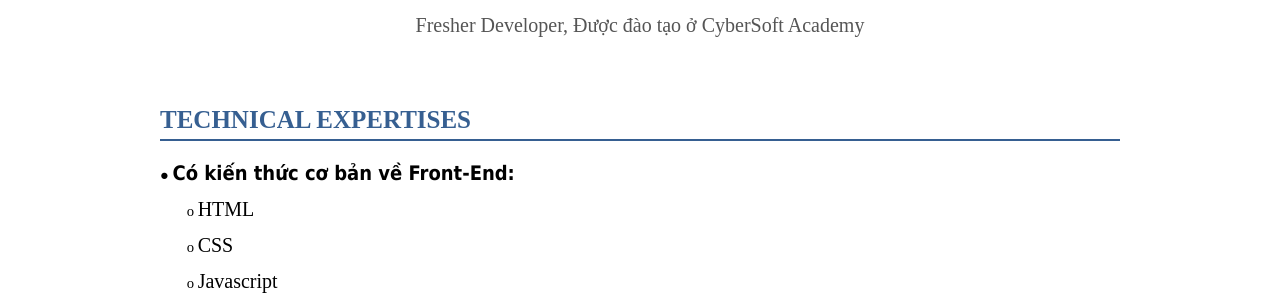
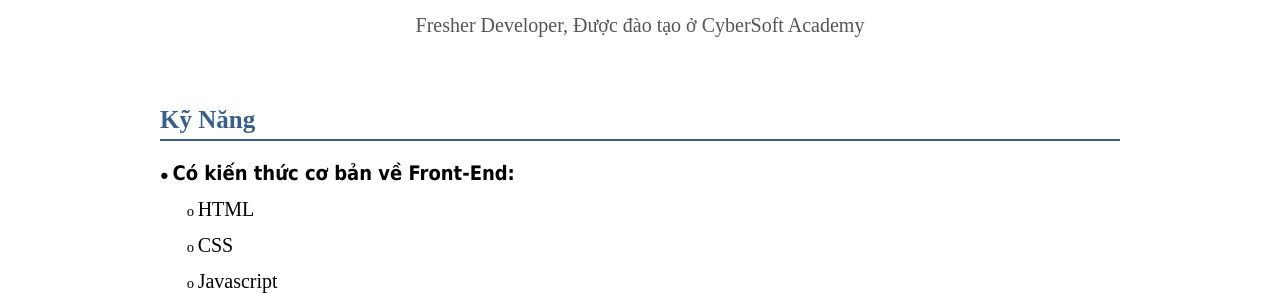
Before and after one commit to vanlam2001/cv, a Jekyll site: the page built from index.html, in a window 1280 px wide. Shown: the part 1047-1347 px from the top of the page. Built offline with Jekyll 4.4.1, drawn with Linux system fonts in a browser that asks for light colours; some web fonts are replaced.

Commit message:
Update about.html

```diff
--- a/_includes/about.html
+++ b/_includes/about.html
@@ -4,7 +4,7 @@
     <p>{{ site.user_description }}</p>
 </div>
 <div id="contents">
-    <h1 class="c29"><span class="c19 c38" style="font-size: 25px;">TECHNICAL EXPERTISES</span></h1>
+    <h1 class="c29"><span class="c19 c38" style="font-size: 25px;">Kỹ Năng</span></h1>
     <ul class="c6 lst-kix_list_4-0">
         <li class="c12"><span class="c9" style="font-size: 20px;">Có kiến thức cơ bản về Front-End:</span></li>
     </ul>
```
